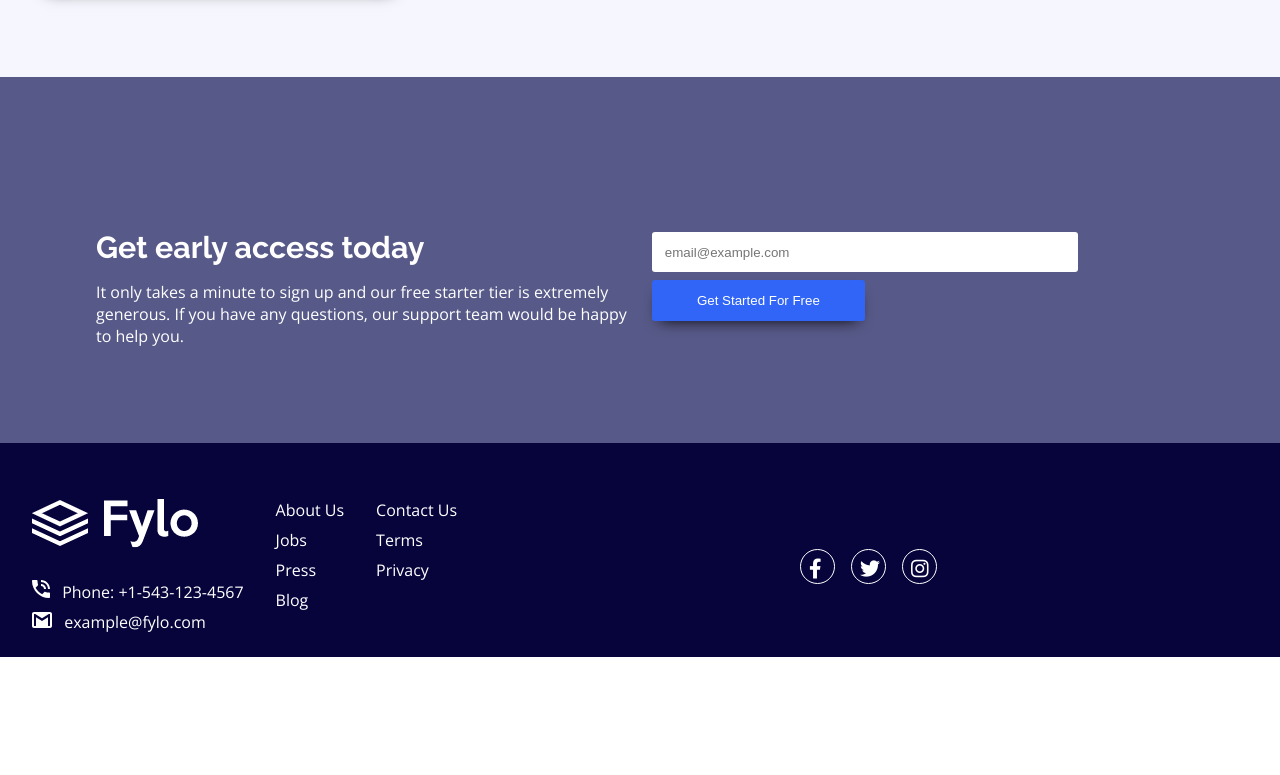
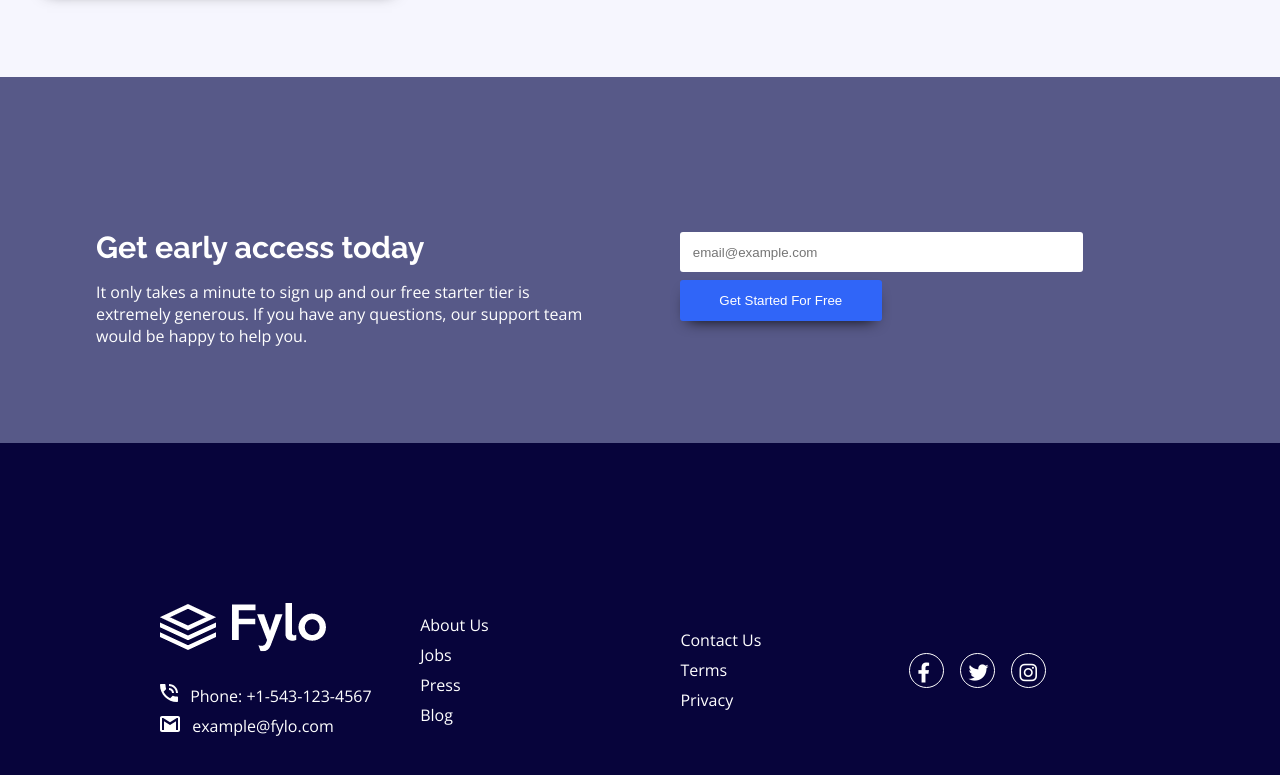
Before and after one commit to mohammedgomer/Fylo, a plain HTML site: page index.html in a window 1280 px wide. Shown: the part 1255-2030 px from the top of the page. Before the commit the page ends 1912 px from the top, so only its background shows below. Drawn offline with nearby package versions, Linux system fonts and the light colour scheme.

Commit message:
Final commit

```diff
--- a/style.css
+++ b/style.css
@@ -379,6 +379,7 @@ order: 2;
   align-items: center;
   text-align: left;
   padding: 6rem;
+  gap: 5rem;
 }
 
 .signup-section > * {
@@ -402,6 +403,12 @@ order: 2;
 
 footer {
   flex-direction: row;
+  align-items: center;
+  padding: 8rem;
+}
+
+footer > * {
+  flex-basis: 50%;
 }
 
 
```
